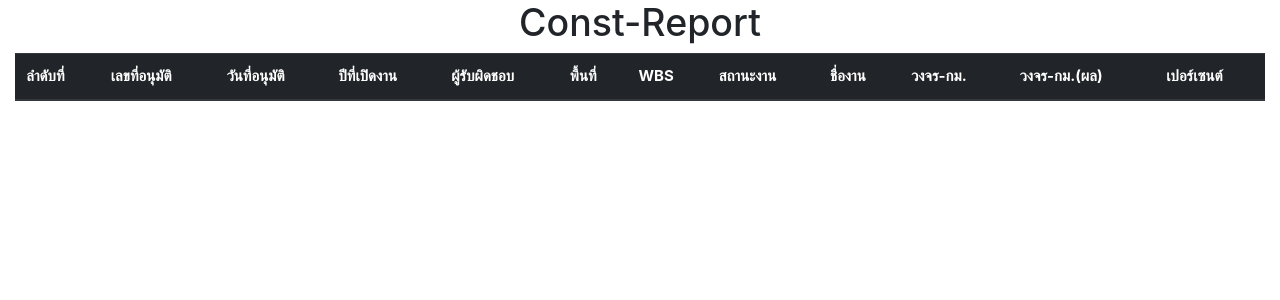
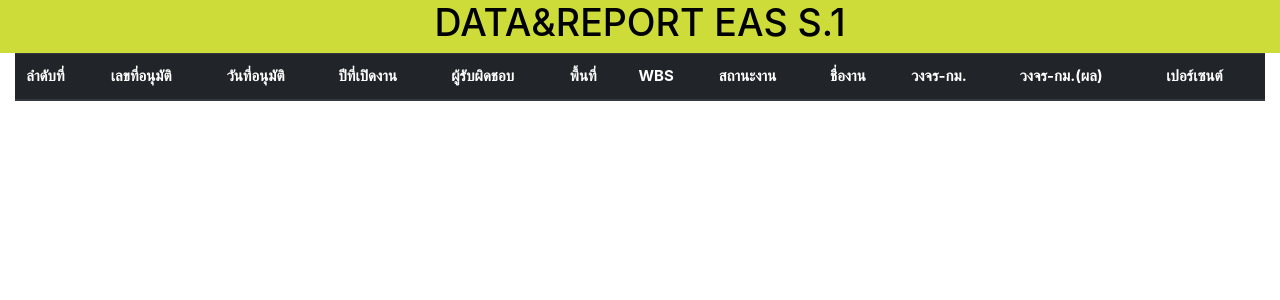
Before and after one commit to rungsarit/linedevs1, a PHP site: page /nutthapong/proj_report.php in a window 1280 px wide. Shown: the top 300 px of the page. Run offline with PHP 8.4, Linux system fonts and the light colour scheme; data that the repository does not hold is empty; some libraries are stand-ins or nearby versions.

Commit message:
Add files via upload

```diff
--- a/nutthapong/proj_report.php
+++ b/nutthapong/proj_report.php
@@ -39,10 +39,10 @@ margin-bottom: 10px;
 
     ?>
 
-<div class="w3-container w3-orchid ">
+<div class="w3-container w3-lime ">
     <div class="w3-row">
         <div class="w3-col w3-container m10 l12 w3-center">
-            <h1>Const-Report</h1>
+            <h1>DATA&REPORT EAS S.1</h1>
         </div>
     </div>
 </div>
```
